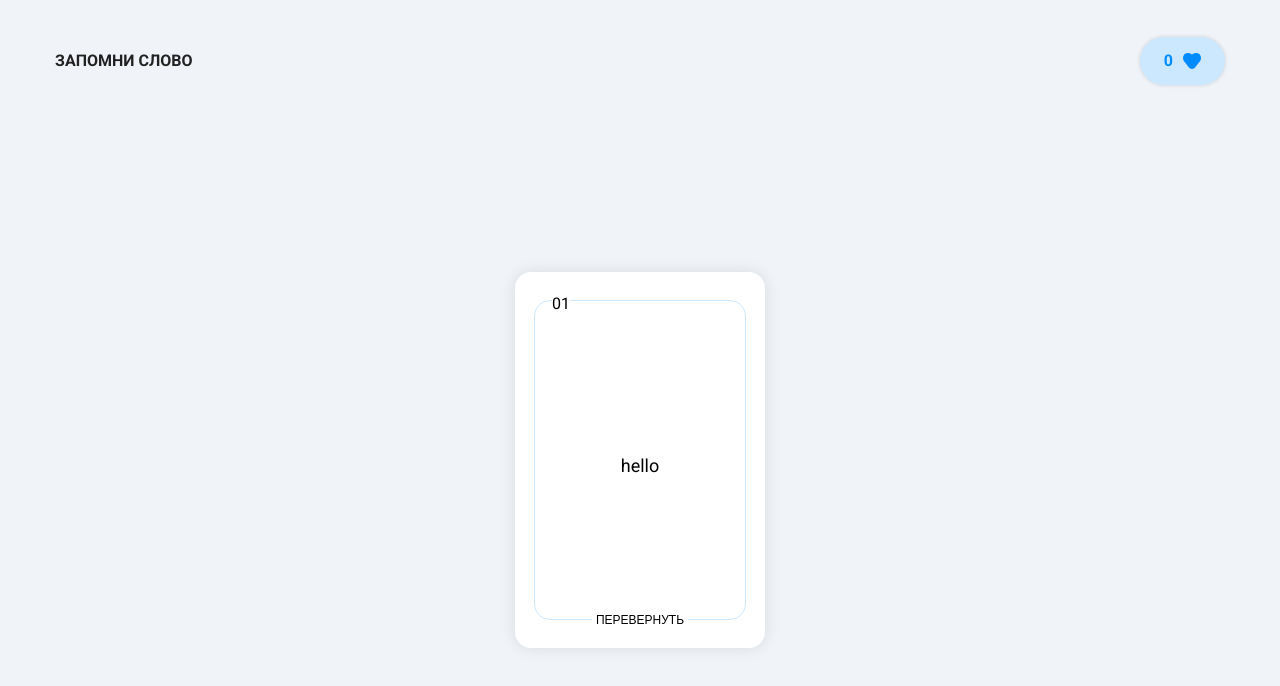
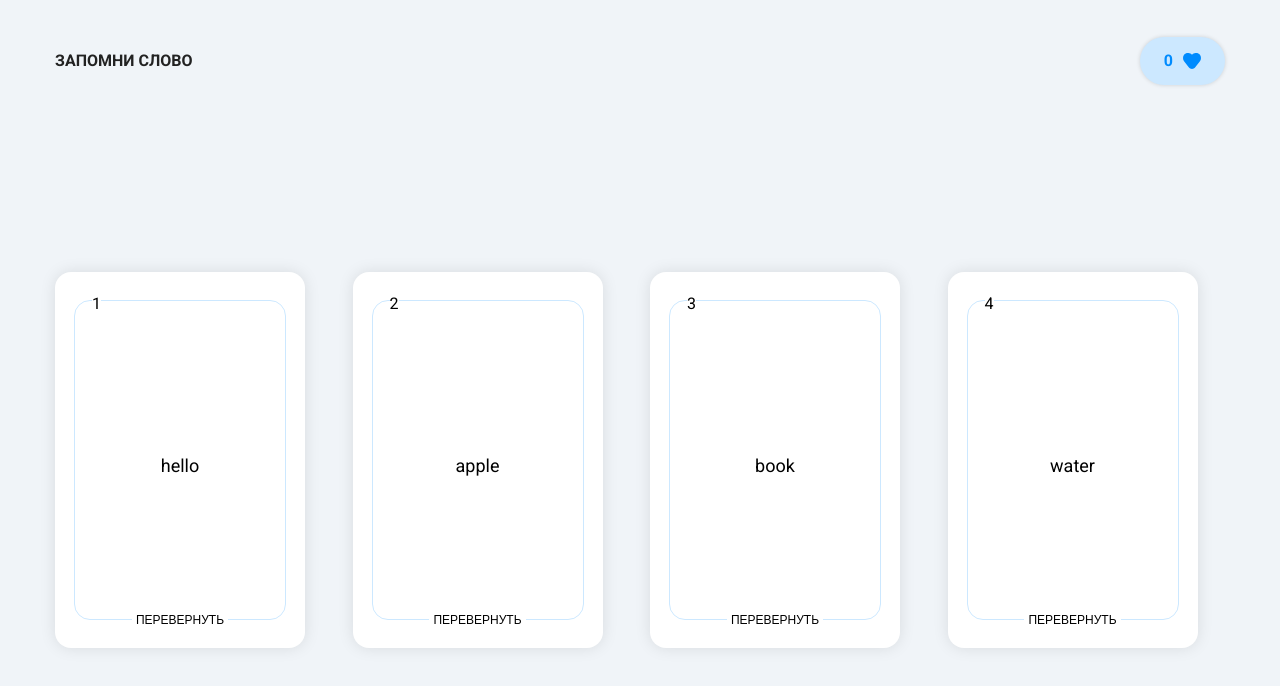
Before and after one commit to almaz-12/game-app, a Vue app: page / in a window 1280 px wide. Both pictures are taken after a click on the button "Начать игру". Shown: the top 686 px of the page. Built offline with nearby package versions, Linux system fonts and the light colour scheme.

Commit message:
состояния карточек

```diff
--- a/src/App.vue
+++ b/src/App.vue
@@ -5,25 +5,63 @@ import CardItem from './components/CardItem.vue';
 import { ref } from 'vue';
 
 const gameScore = ref(0);
-const data = ref({
+const data = ref([{
+  id: 0,
   word: 'hello',
   translation: 'привет',
   state: 'closed',
   status: 'pending',
-});
+},{
+  id: 1,
+  word: 'apple',
+  translation: 'яблоко',
+  state: 'closed',
+  status: 'pending',
+},{
+  id: 2,
+  word: 'book',
+  translation: 'книга',
+  state: 'closed',
+  status: 'pending',
+},{
+  id: 3,
+  word: 'water',
+  translation: 'вода',
+  state: 'closed',
+  status: 'pending',
+}]);
 
 const isStart = ref(false);
 
 function startGame() {
   isStart.value = true;
+  gameScore.value = 0;
 }
-function handleTrun(data) {
-  console.log(data);
+function handleTrun(id) {
+   console.log(id);
+  const item = data.value.find(item => item.id === id);
+  console.log(item);
+  if(item) {
+    item.state = 'opened';
+  }
 }
-function handleGetResult(data) {
-  console.log(data);
+function handleSuccessResult(id) {
   if(gameScore.value < 0) return;
-  (data === 'success') ? gameScore.value++ : gameScore.value--
+  gameScore.value++
+
+  const item = data.value.find(item => item.id === id);
+  if(item) {
+    item.status = 'success';
+  }
+}
+function handleFailedResult(id) {
+  if(gameScore.value < 0) return;
+  gameScore.value--
+
+  const item = data.value.find(item => item.id === id);
+  if(item) {
+    item.status = 'failed';
+  }
 }
 </script>
 
@@ -33,7 +71,16 @@ function handleGetResult(data) {
     <BaseButton v-if="!isStart" @click="startGame">
       Начать игру
     </BaseButton>
-    <CardItem v-else :data="data" @show-answer="handleTrun" @process-result="handleGetResult"/>
+    <div class="game-box" v-else>
+      <CardItem
+      v-for="item in data"
+      :key="item.id"
+      :data="item"
+      @open-card="handleTrun"
+      @success-action="handleSuccessResult"
+      @failed-action="handleFailedResult"
+    />
+    </div>
   </main>
 </template>
 
@@ -42,5 +89,15 @@ function handleGetResult(data) {
   display: grid;
   place-items: center;
   min-height: calc(100vh - 125px);
+  max-width: 1200px;
+  margin: auto;
+  padding: 0 15px;
+}
+
+.game-box {
+  display: grid;
+  gap: 20px;
+  grid-template-columns: repeat(4, 1fr);
+  width: 100%;
 }
 </style>
--- a/src/components/CardItem.vue
+++ b/src/components/CardItem.vue
@@ -1,5 +1,5 @@
 <script setup>
-import { ref, onUnmounted } from 'vue';
+import { ref, onUnmounted, computed } from 'vue';
 
 import AppIcon from '../icons/AppIcon.vue';
 
@@ -11,26 +11,33 @@ const props = defineProps({
 })
 
 const emits = defineEmits({
-  'show-answer': (payload) => {
-    return typeof payload === 'boolean'
+  'open-card': (payload) => {
+    return typeof payload === "number"
   },
-  'process-result': (payload) => {
-    return ["success", "failed"].includes(payload)
+  'success-action': (payload) => {
+    return typeof payload === "number"
+  },
+  'failed-action': (payload) => {
+    return typeof payload === "number"
   }
 });
 
-const isShowing = ref(false);
-const isSuccess = ref(false);
-const isFailed = ref(false);
+const isShowing = computed(() => props.data.state === 'closed' ? false : true);
+const isSuccess = computed(() => props.data.status === 'success' ? true : false);
+const isFailed = computed(() => props.data.status === 'failed' ? true : false);
+const isFinish = computed(() => props.data.status === 'pending' ? true : false);
 const isAnimating = ref(false);
 
 let animationTimer = null;
 
-function handleTurn() {
+const numCard = computed(() => {
+  return props.data.id + 1;
+});
+
+function handleTurn(data) {
   if (isAnimating.value) return; // ← блокируем повторные клики
   isAnimating.value = true;
-  isShowing.value = true;
-  emits('show-answer', true);
+  emits('open-card', data);
 
   if (animationTimer) clearTimeout(animationTimer);
 
@@ -39,15 +46,11 @@ function handleTurn() {
   }, 800);
 }
 
-function actionSuccess() {
-  isSuccess.value = true;
-  isFailed.value = false;
-  emits('process-result', 'success');
+function actionSuccess(data) {
+  emits('success-action', data);
 }
-function actionFailed() {
-  isFailed.value = true;
-  isSuccess.value = false;
-  emits('process-result', 'failed');
+function actionFailed(data) {
+  emits('failed-action', data);
 }
 
 onUnmounted(() => {
@@ -58,17 +61,22 @@ onUnmounted(() => {
 <template>
   <div :class="['card', { 'active' : isShowing }]">
     <div class="card-face card-front" v-show="!isShowing">
-      <div class="card__num">01</div>
+      <div class="card__num">{{ numCard }}</div>
       <div class="card__text"> {{ props.data.word }}</div>
-      <button class="card__btn" @click="handleTurn">ПЕРЕВЕРНУТЬ</button>
+      <button class="card__btn" @click="handleTurn(props.data.id)">ПЕРЕВЕРНУТЬ</button>
     </div>
     <div class="card-face card-back" v-show="isShowing">
-      <div class="card__num">01</div>
+      <div class="card__num">
+        {{ numCard }}
+      </div>
+      <AppIcon name="Success" class="card__icon" v-if="isSuccess"/>
+      <AppIcon name="Failed" class="card__icon" v-else-if="isFailed"/>
       <div class="card__text">{{ props.data.translation }}</div>
-      <div class="card__actions">
-        <button class="card__actions-btn" @click="actionFailed"><AppIcon name="Failed"/></button>
-        <button class="card__actions-btn" @click="actionSuccess"><AppIcon name="Success"/></button>
+      <div class="card__actions" v-if="isFinish">
+        <button class="card__actions-btn" @click="actionFailed(props.data.id)"><AppIcon name="Failed"/></button>
+        <button class="card__actions-btn" @click="actionSuccess(props.data.id)"><AppIcon name="Success"/></button>
       </div>
+      <div v-else class="card__btn">ЗАВЕРШЕНО</div>
     </div>
   </div>
 </template>
@@ -165,4 +173,10 @@ onUnmounted(() => {
   width: 100%;
   height:100%;
 }
+
+.card__icon {
+      position: absolute;
+    left: 40%;
+    top: -17px;
+}
 </style>
```
